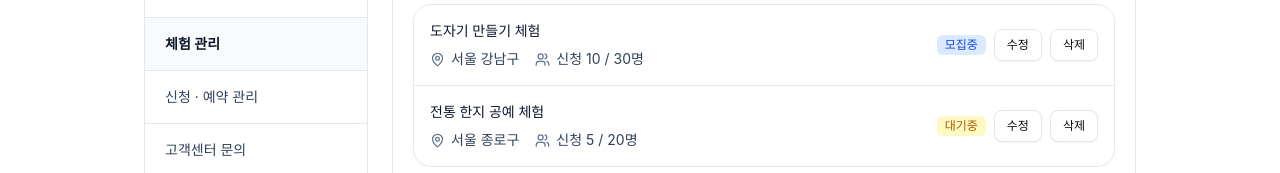
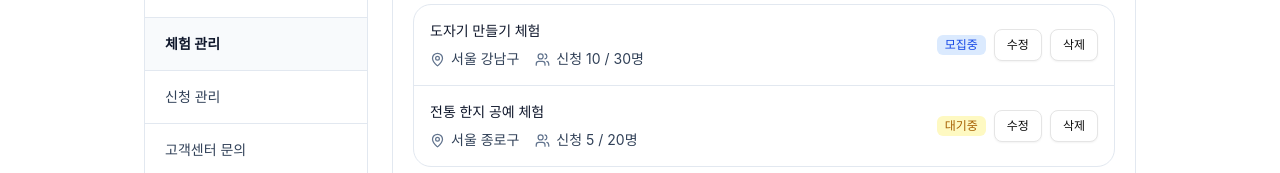
Before and after one commit to EZ-FillStack/EZ-FillStack-FrontEnd, a React (Vite) app: page /admin/experiences/manage in a window 1280 px wide. Shown: the part 335-508 px from the top of the page. Built offline with nearby package versions, Linux system fonts and the light colour scheme.

Commit message:
fix: 관리자 페이지 데이터 관련 일부 수정

```diff
--- a/src/components/admin/AdminSidebar.tsx
+++ b/src/components/admin/AdminSidebar.tsx
@@ -4,7 +4,7 @@ import { cn } from '@/lib/utils';
 const menuItems = [
   { title: '체험 등록', to: '/admin/experiences/register' },
   { title: '체험 관리', to: '/admin/experiences/manage' },
-  { title: '신청 · 예약 관리', to: '/admin/applications' },
+  { title: '신청 관리', to: '/admin/applications' },
   { title: '고객센터 문의', to: '/admin/inquiries' },
   { title: '리뷰 관리', to: '/admin/reviews' },
 ];
```
